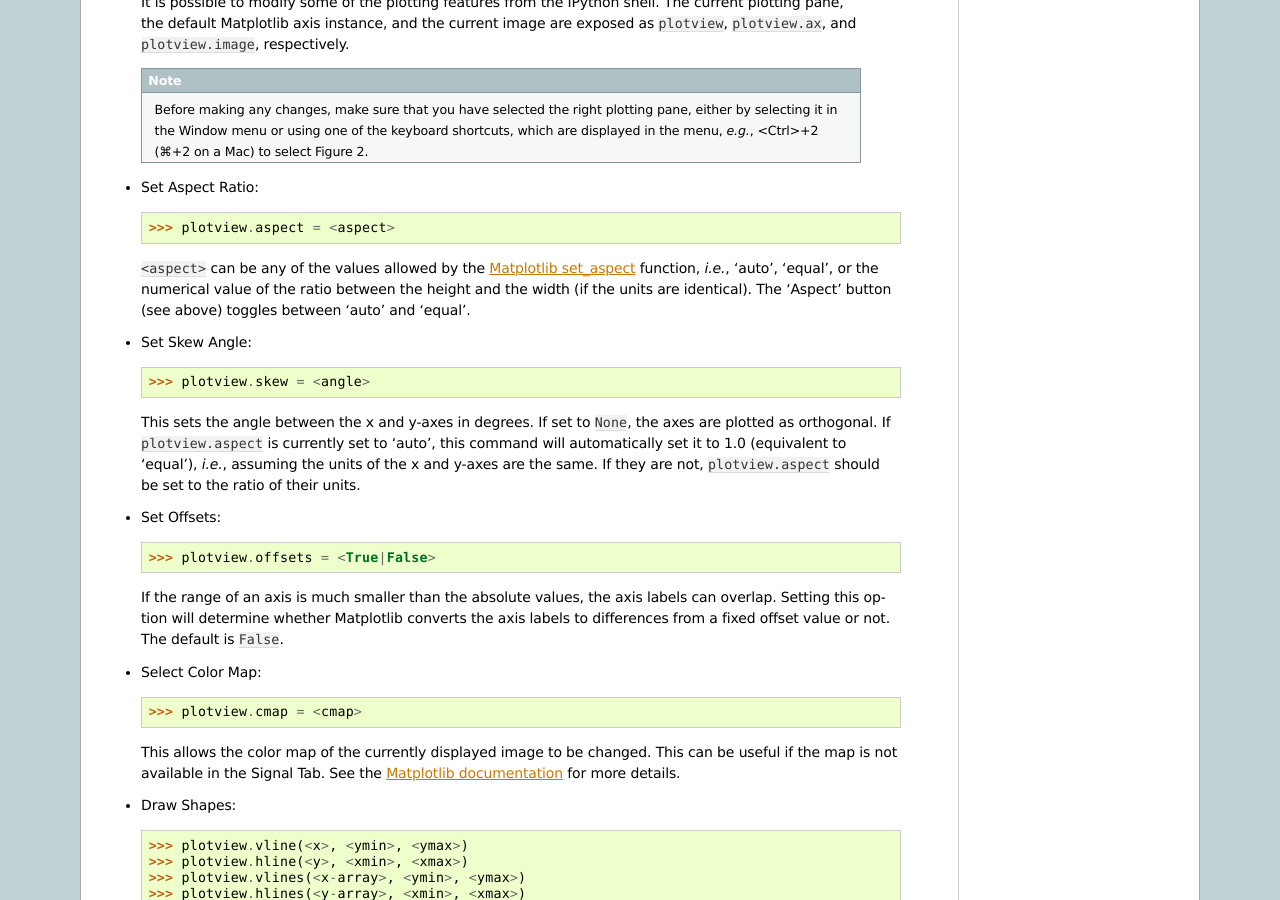
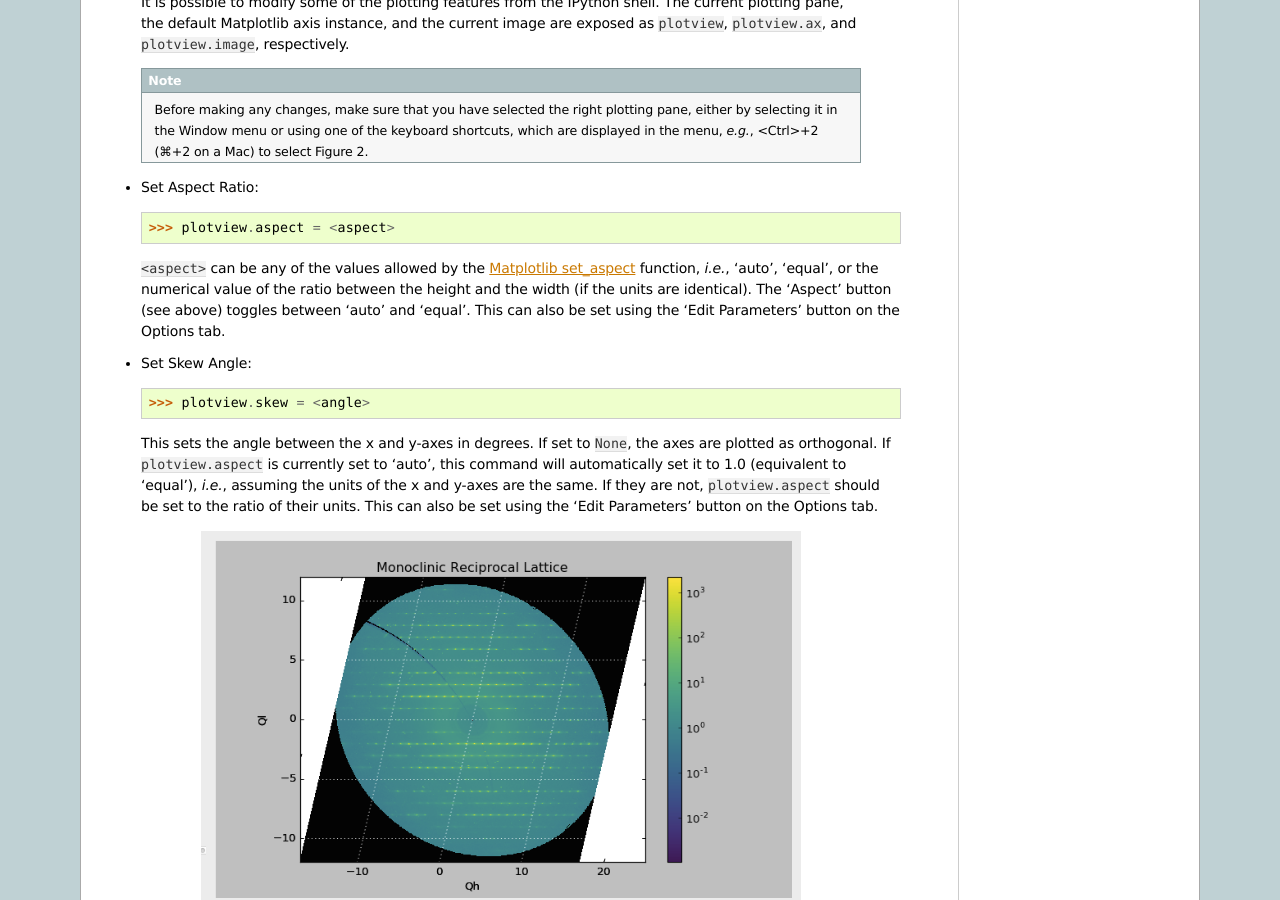
Before and after one commit to nexpy/nexpy, a Sphinx documentation site: the page built from doc/source/pythongui.rst, in a window 1280 px wide and 900 px high, scrolled down 10505 px. Built offline with Sphinx 7.4.7, drawn with Linux system fonts in a browser that asks for light colours.

Commit message:
Update documentation

```diff
--- a/doc/source/index.rst
+++ b/doc/source/index.rst
@@ -16,7 +16,7 @@ knowledge of the file format. The underlying Python API for reading and writing
 NeXus files is provided by the `nexusformat
 <https://github.com/nexpy/nexusformat>`_ package, which is also described here.
 
-.. note:: NeXpy v0.7.1 is now available for `download
+.. note:: NeXpy v0.7.2 is now available for `download
           <https://pypi.python.org/pypi/NeXpy/>`_ (`Release Notes
           <https://github.com/nexpy/nexpy/releases>`_). This is a beta-release
           so please post any issues that you encounter on the `NeXpy GitHub
--- a/doc/source/pythongui.rst
+++ b/doc/source/pythongui.rst
@@ -528,7 +528,8 @@ and sliders.
   <http://matplotlib.org/api/axes_api.html#matplotlib.axes.Axes.set_aspect>`_
   function, *i.e.*, 'auto', 'equal', or the numerical value of the
   ratio between the height and the width (if the units are identical). The
-  'Aspect' button (see above) toggles between 'auto' and 'equal'.
+  'Aspect' button (see above) toggles between 'auto' and 'equal'. This can also
+  be set using the 'Edit Parameters' button on the Options tab.
 
 * Set Skew Angle::
 
@@ -538,7 +539,12 @@ and sliders.
   the axes are plotted as orthogonal. If ``plotview.aspect`` is currently set to
   'auto', this command will automatically set it to 1.0 (equivalent to 'equal'),
   *i.e.*, assuming the units of the x and y-axes are the same. If they are not,
-  ``plotview.aspect`` should be set to the ratio of their units.
+  ``plotview.aspect`` should be set to the ratio of their units. This can also
+  be set using the 'Edit Parameters' button on the Options tab.
+
+.. image:: /images/skewed-axis.png
+   :align: center
+   :width: 75%
 
 * Set Offsets::
 
```
Also changed, not shown: doc/source/images/skewed-axis.png (added), 1 other file.
